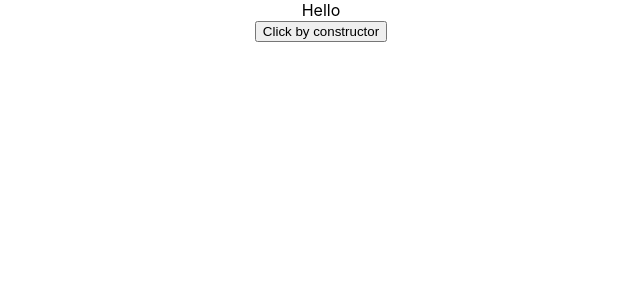
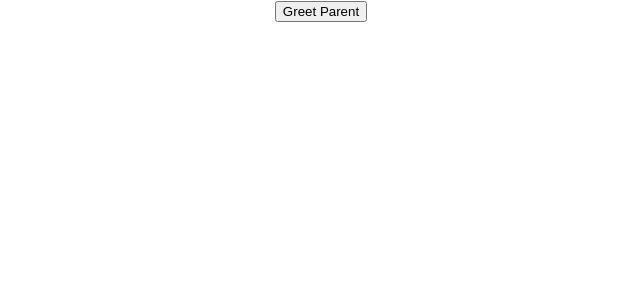
Before and after one commit to ZealousMacwan/my-react-app, a React (Create React App) app: page / in a window 1280 px wide. Shown: the top 300 px of the page, without its empty margins (319-959 px from the left). Built offline with nearby package versions, Linux system fonts and the light colour scheme.

Commit message:
child-to-parent-props

```diff
--- a/src/App.js
+++ b/src/App.js
@@ -7,13 +7,14 @@
 import FunctionClick from './components/FunctionClick';
 import ClassClick from './components/ClassClick';
 import EventBind from './components/EventBind';
+import ParentComponent from './components/ParentComponent';
 
 
 class App extends Component {
   render(){
     return(
       <div className="App">
-        <EventBind></EventBind>
+        <ParentComponent></ParentComponent>
       </div>
     )
   }
--- /dev/null
+++ b/src/components/ChildComponent.js
@@ -0,0 +1,9 @@
+import React from 'react'
+
+function ChildComponent(props) {
+  return (
+    <button onClick={ () => props.greetHandler('Child')}>Greet Parent</button>
+  )
+}
+
+export default ChildComponent
--- /dev/null
+++ b/src/components/ParentComponent.js
@@ -0,0 +1,28 @@
+import React, { Component } from 'react'
+import ChildComponent from './ChildComponent'
+
+class ParentComponent extends Component {
+    constructor(props) {
+      super(props)
+
+      this.state = {
+         parentName: 'Parent'
+      }
+
+      this.greetParent = this.greetParent.bind(this)
+    }
+
+    greetParent(childName){
+
+        //template literals
+        //ES6 feature `` and ${}
+        alert(`Hello ${this.state.parentName} from ${childName}`)
+    }
+  render() {
+    return (
+      <ChildComponent greetHandler={this.greetParent}></ChildComponent>
+    )
+  }
+}
+
+export default ParentComponent
```
